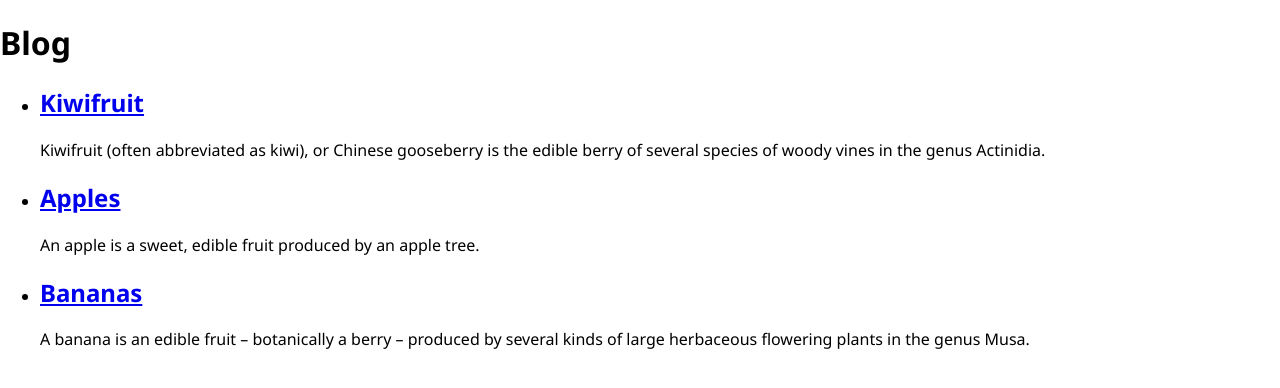
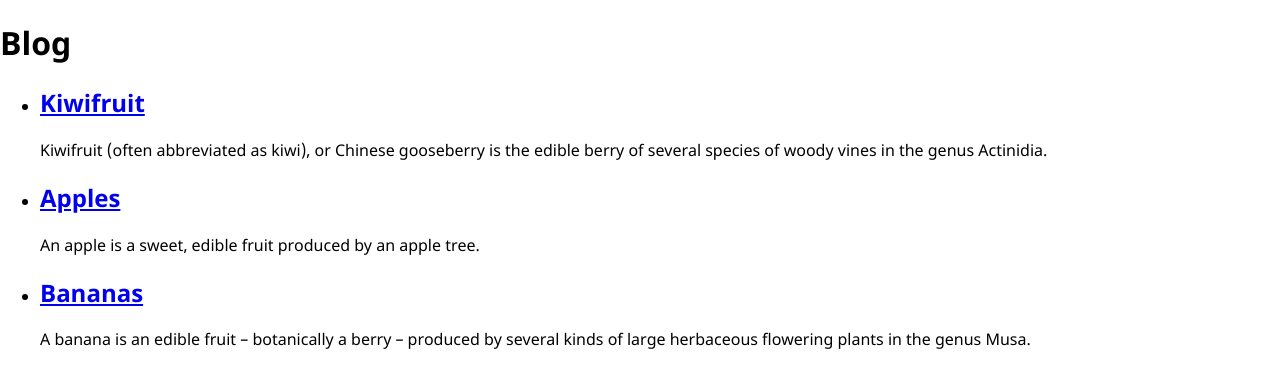
Before and after one commit to DaniellaCocco/daniellaco.de, a Jekyll site: the page built from blog/index.html, in a window 1280 px wide. Shown: the top 388 px of the page. Built offline with Jekyll 4.4.1, drawn with Linux system fonts in a browser that asks for light colours; comment, search, counter and statistics services are not loaded.

Commit message:
Self-host fonts

```diff
--- a/_layouts/default.html
+++ b/_layouts/default.html
@@ -14,10 +14,6 @@
       integrity="sha256-iM4Yzi/zLj/IshPWMC1IluRxTtRjMqjPGd97TZ9yYpU="
       crossorigin="anonymous">
     </script>
-    <link
-      href="https://fonts.googleapis.com/css?family=Noto+Sans:400,700&display=swap"
-      rel="stylesheet"
-    />
     <link
       rel="apple-touch-icon"
       sizes="180x180"
--- a/styles.scss
+++ b/styles.scss
@@ -2,6 +2,26 @@
 ---
 
 /* Site-wide styles. */
+
+/* noto-sans-regular - latin-ext */
+@font-face {
+  font-family: 'Noto Sans';
+  font-style: normal;
+  font-weight: 400;
+  src: local("Noto Sans"), local("NotoSans"),
+       url("/noto-sans-v9-latin-ext-regular.woff2") format("woff2"), /* Super Modern Browsers */
+       url("/noto-sans-v9-latin-ext-regular.woff") format("woff"), /* Modern Browsers */
+}
+
+/* noto-sans-700 - latin-ext */
+@font-face {
+  font-family: "Noto Sans";
+  font-style: normal;
+  font-weight: 700;
+  src: local("Noto Sans Bold"), local("NotoSans-Bold"),
+       url("/noto-sans-v9-latin-ext-700.woff2") format("woff2"), /* Super Modern Browsers */
+       url("/noto-sans-v9-latin-ext-700.woff") format("woff"), /* Modern Browsers */
+}
 
 body {
   font-family: "Noto Sans", sans-serif;
```
Also changed, not shown: noto-sans-v9-latin-ext-700.woff (added), noto-sans-v9-latin-ext-700.woff2 (added), noto-sans-v9-latin-ext-regular.woff (added), noto-sans-v9-latin-ext-regular.woff2 (added), 1 other file.
